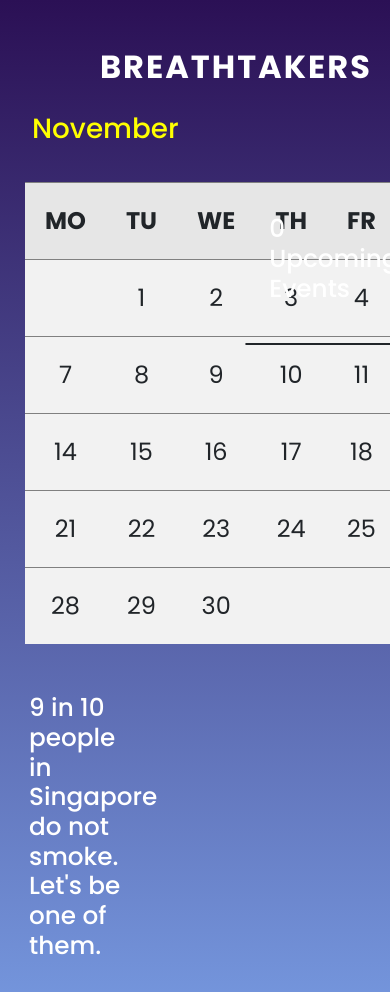
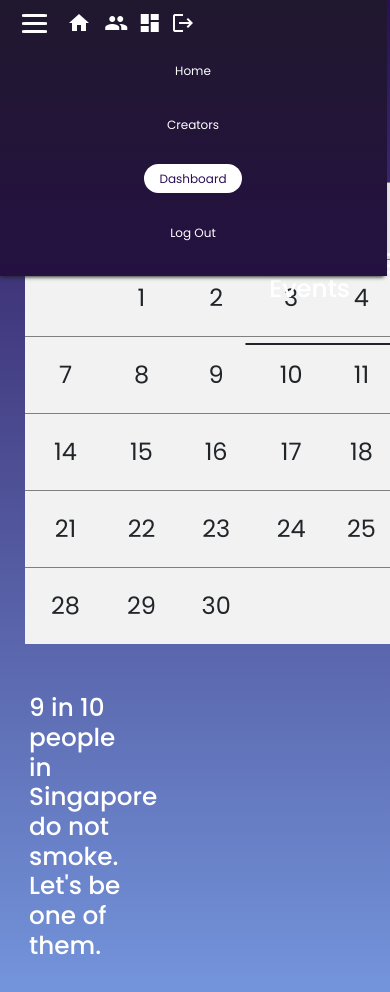
Before and after one commit to BradleyYeo/firestore-breath, a website built with webpack: page dist/index.html in a window 390 px wide. Shown: the top 992 px of the page. Built offline with nearby package versions, Linux system fonts and the light colour scheme; some packages are replaced by stand-ins of ours; no server answers; the database is empty.

Commit message:
added hamburger to index.html

```diff
--- a/dist/index.html
+++ b/dist/index.html
@@ -10,6 +10,11 @@
             crossorigin="anonymous" />
         <link rel="stylesheet" type="text/css" href="style.css" />
         <link rel="stylesheet" href="https://cdnjs.cloudflare.com/ajax/libs/animate.css/4.1.1/animate.min.css" />
+        <link href="https://fonts.googleapis.com/css2?family=Material+Icons" rel="stylesheet">
+        <link rel="stylesheet" href="https://fonts.googleapis.com/css2?family=Material+Symbols+Outlined:opsz,wght,FILL,GRAD@20..48,100..700,0..1,-50..200" />
+
+        <link rel="stylesheet" href="https://cdnjs.cloudflare.com/ajax/libs/font-awesome/4.7.0/css/font-awesome.min.css">
+
         <script type="module" src="/eventsBundle.js"></script>
     </head>
 
@@ -17,21 +22,64 @@
         <header>
             <a href="#" class="logo">Breathtakers</a>
             <ul>
-                <li>
+                <li class="col-lg-3 d-none d-md-block">
                     <a href="https://breathtaker-home-j8b24bz4n-bradleyyeo.vercel.app/signedinndex.html">Home</a>
                 </li>
-                <li>
+                <li class="col-lg-3 d-none d-md-block">
                     <a
                         href="https://breathtaker-home-j8b24bz4n-bradleyyeo.vercel.app/signedinindex.html#creators">Creators</a>
                 </li>
-                <li>
+                <li class="col-lg-3 d-none d-md-block">
                     <a href="https://breathtaker-home-j8b24bz4n-bradleyyeo.vercel.app/dashboard.html"
                         class="active">Dashboard</a>
                 </li>
-                <li>
+                <li class="col-lg-3 d-none d-md-block">
                     <a href="https://breathtaker-home-j8b24bz4n-bradleyyeo.vercel.app/logout.html">Log Out</a>
                 </li>
             </ul>
+            <div id="topNav" class="navigation d-md-none d-lg-none">
+                <span id="closebtn" onclick="navToggle()">
+                  <span class="line1"></span>
+                  <span class="line2"></span>
+                  <span class="line3"></span>
+                </span>
+                <div class="logo2">
+                  <img src="" />
+                </div>
+                <div class="icons">
+                  <a href="https://breathtaker-home-j8b24bz4n-bradleyyeo.vercel.app/signedinndex.html" class="icon1">
+                    <i class="material-icons">home</i>
+                          </a>
+
+                  <a href="https://breathtaker-home-j8b24bz4n-bradleyyeo.vercel.app/signedinindex.html#creators" class="icon2">
+                    <i class="material-icons">people</i>
+                          </a>
+
+                  <a href="https://breathtaker-home-j8b24bz4n-bradleyyeo.vercel.app/dashboard.html" class="icon3">
+                    <i class="material-icons">dashboard</i>
+                          </a>
+
+                  <a href="https://breathtaker-home-j8b24bz4n-bradleyyeo.vercel.app/logout.html" class="icon4">
+                    <i class="material-icons">logout</i>
+                          </a>
+
+                        </div>
+                        <div class="menulistadjust">
+                <ul class="menulist">
+                  <li class="d-md-none d-lg-none"><a href="https://breathtaker-home-j8b24bz4n-bradleyyeo.vercel.app/signedinndex.html">Home</a></li>
+                </ul>
+                <ul class="menulist">
+                  <li class="d-md-none d-lg-none"><a href="https://breathtaker-home-j8b24bz4n-bradleyyeo.vercel.app/signedinindex.html#creators">Creators</a></li>
+                </ul>
+                <ul class="menulist">
+                  <li class="d-md-none d-lg-none"><a href="https://breathtaker-home-j8b24bz4n-bradleyyeo.vercel.app/dashboard.html" class="active">Dashboard</a></li>
+                </ul>
+                <ul class="menulist">
+                  <li class="d-md-none d-lg-none"><a href="https://breathtaker-home-j8b24bz4n-bradleyyeo.vercel.app/logout.html">Log Out</a></li>
+
+                </ul>
+              </div>
+            </div>
         </header>
 
         <div id="month" style="padding-top: 80px"></div>
@@ -126,6 +174,7 @@
         <script src="https://cdn.jsdelivr.net/npm/bootstrap@5.2.2/dist/js/bootstrap.bundle.min.js"
             integrity="sha384-OERcA2EqjJCMA+/3y+gxIOqMEjwtxJY7qPCqsdltbNJuaOe923+mo//f6V8Qbsw3"
             crossorigin="anonymous"></script>
-    </body>
+            <script src="index.js"></script>
+        </body>
 
 </html>
```
